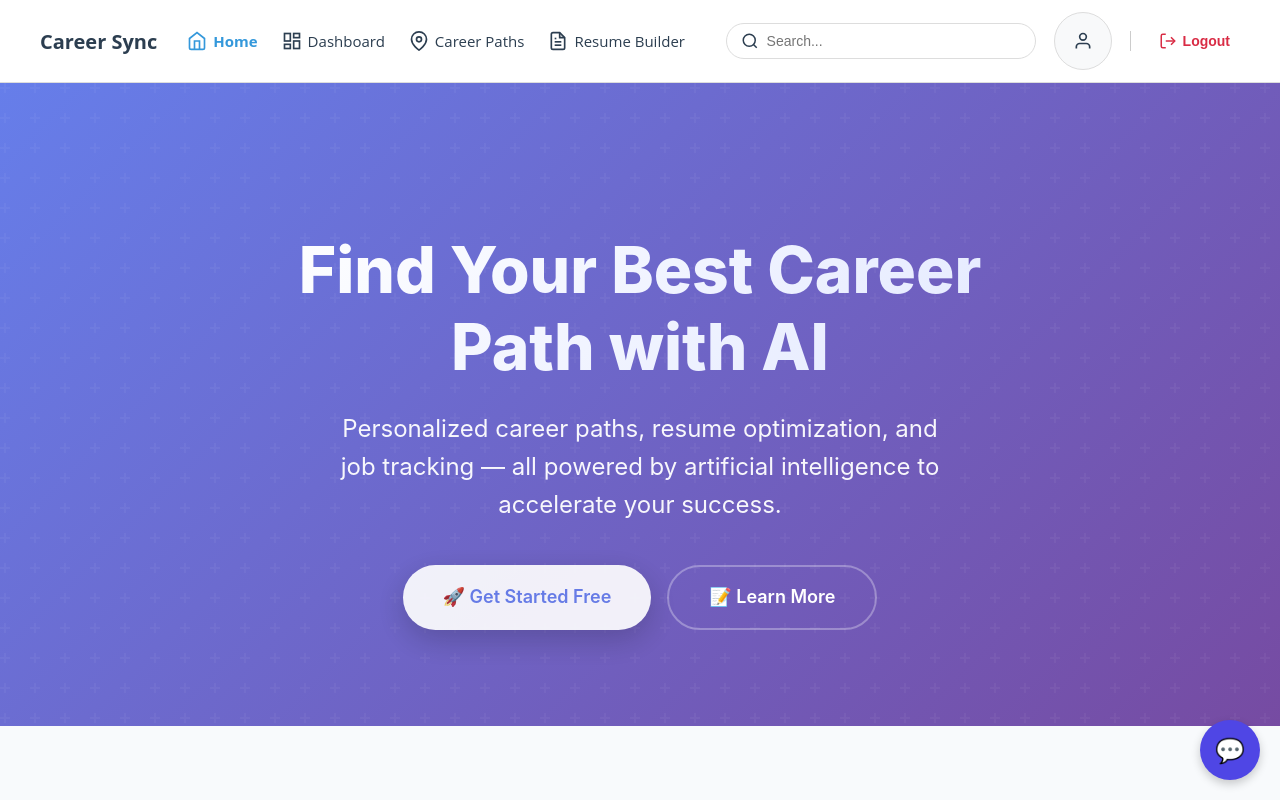
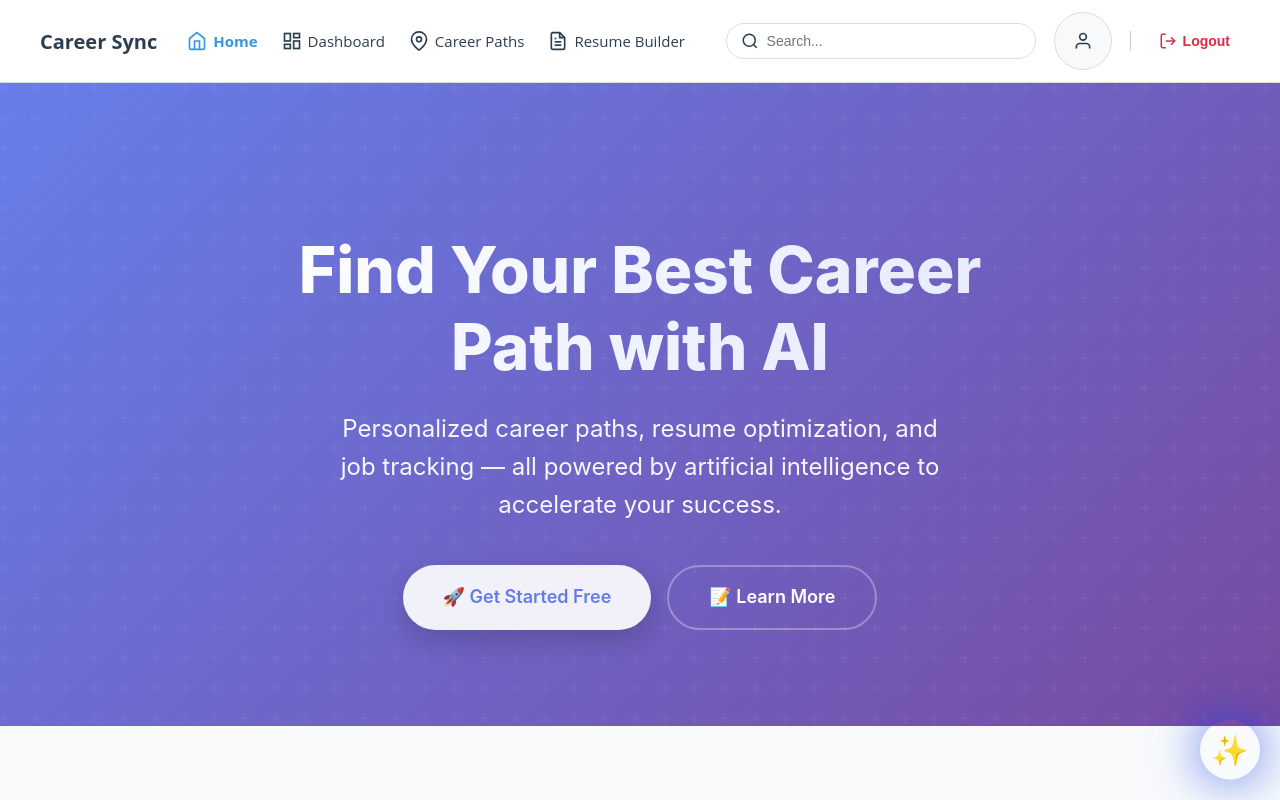
Before and after one commit to komalbendre/Project, a React (Create React App) app: page / in a window 1280 px wide. Shown: the top 800 px of the page. Built offline with nearby package versions, Linux system fonts and the light colour scheme; sample sign-in values are in the browser's storage.

Commit message:
Updated project changes

```diff
--- a/src/components/chatbot/ChatbotWidget.js
+++ b/src/components/chatbot/ChatbotWidget.js
@@ -17,22 +17,23 @@ const ChatbotWidget = () => {
           position: "fixed",
           bottom: "20px",
           right: "20px",
+          fontSize: "30px",
+          cursor: "pointer",
+          zIndex: 1000,
+          background: "linear-gradient(135deg, white)",
+          borderRadius: "50%",
           width: "60px",
           height: "60px",
-          borderRadius: "50%",
-          backgroundColor: "#4f46e5",
-          color: "white",
           display: "flex",
           alignItems: "center",
           justifyContent: "center",
-          fontSize: "24px",
-          cursor: "pointer",
-          boxShadow: "0 4px 10px rgba(0,0,0,0.2)",
-          zIndex: 1000,
+          boxShadow: "0 0 50px rgba(11, 58, 226, 0.7)",
+          animation: "float 3s ease-in-out infinite",
         }}
       >
-        💬
+        ✨
       </div>
+
 
       {/* Chat Window */}
       {isOpen && <ChatbotWindow onClose={toggleChat} />}
--- a/src/components/chatbot/ChatbotWindow.js
+++ b/src/components/chatbot/ChatbotWindow.js
@@ -87,7 +87,7 @@ const ChatbotWindow = ({ onClose }) => {
             {/* Header */}
             <div
                 style={{
-                    background: "#4f46e5",
+                    background: "#8e89f4",
                     color: "white",
                     padding: "12px",
                     borderTopLeftRadius: "12px",
@@ -156,7 +156,7 @@ const ChatbotWindow = ({ onClose }) => {
                     style={{
                         marginLeft: "8px",
                         padding: "8px 12px",
-                        background: "#4f46e5",
+                        background: "#665ff2",
                         color: "white",
                         border: "none",
                         borderRadius: "6px",
--- a/src/components/chatbot/MessageBubble.js
+++ b/src/components/chatbot/MessageBubble.js
@@ -16,7 +16,7 @@ const MessageBubble = ({ message }) => {
           maxWidth: "75%",
           padding: "8px 12px",
           borderRadius: "12px",
-          backgroundColor: isUser ? "#4f46e5" : "#f3f4f6",
+          backgroundColor: isUser ? "#7770f5" : "#f3f4f6",
           color: isUser ? "white" : "black",
           fontSize: "14px",
           lineHeight: "1.4",
```
